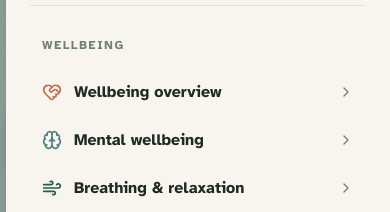
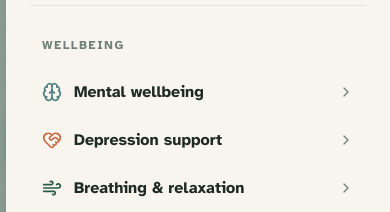
Before and after one commit to hacrex/Nirvan, a Next.js app in the folder website/: page / in a window 390 px wide. Both pictures are taken after a click on the button "Open navigation menu". Shown: the part 368-580 px from the top of the page. Built offline with nearby package versions, Linux system fonts and the light colour scheme.

Commit message:
Separate wellbeing and depression support navigation

```diff
--- a/website/src/components/layout/Header.tsx
+++ b/website/src/components/layout/Header.tsx
@@ -59,7 +59,7 @@ export const Header: React.FC = () => {
                 {isWellbeingOpen && (
                   <div className="absolute left-0 top-full z-50 w-72 pt-2">
                     <div className="space-y-1 rounded-2xl border border-[#dce4dc] bg-white p-3 shadow-soft-lg">
-                      <Link href="/wellbeing" className={menuLink}><HeartHandshake className="h-5 w-5 text-[#c66b4a]" aria-hidden="true" /><span><strong className="block text-sm text-[#1f2a24]">Wellbeing overview</strong><small className="text-xs text-[#708078]">Whole-person recovery support</small></span></Link>
+                      <Link href="/wellbeing/depression-support" className={menuLink}><HeartHandshake className="h-5 w-5 text-[#c66b4a]" aria-hidden="true" /><span><strong className="block text-sm text-[#1f2a24]">Depression support</strong><small className="text-xs text-[#708078]">Understanding low mood and self-help</small></span></Link>
                       <Link href="/wellbeing/sleep" className={menuLink}><Wind className="h-5 w-5 text-[#4f7f83]" aria-hidden="true" /><span><strong className="block text-sm text-[#1f2a24]">Sleep &amp; rest</strong><small className="text-xs text-[#708078]">Make space for recovery</small></span></Link>
                       <Link href="/wellbeing/mental-health" className={menuLink}><Brain className="h-5 w-5 text-[#285b4a]" aria-hidden="true" /><span><strong className="block text-sm text-[#1f2a24]">Mental wellbeing</strong><small className="text-xs text-[#708078]">Mood, energy, and motivation</small></span></Link>
                     </div>
--- a/website/src/components/layout/MobileMenu.tsx
+++ b/website/src/components/layout/MobileMenu.tsx
@@ -89,8 +89,8 @@ export const MobileMenu: React.FC<MobileMenuProps> = ({ isOpen, onClose }) => {
           <div className="space-y-1 border-t border-[#dce4dc] pt-6">
             <span className="px-3 text-xs font-bold uppercase tracking-[0.14em] text-[#708078]">Wellbeing</span>
             <div className="mt-3 space-y-1">
-              <Link href="/wellbeing" onClick={onClose} className={itemClass}><span className="flex items-center gap-3"><HeartHandshake className="h-5 w-5 text-[#c66b4a]" aria-hidden="true" />Wellbeing overview</span><ChevronRight className="h-4 w-4 text-[#708078]" aria-hidden="true" /></Link>
               <Link href="/wellbeing/mental-health" onClick={onClose} className={itemClass}><span className="flex items-center gap-3"><Brain className="h-5 w-5 text-[#4f7f83]" aria-hidden="true" />Mental wellbeing</span><ChevronRight className="h-4 w-4 text-[#708078]" aria-hidden="true" /></Link>
+              <Link href="/wellbeing/depression-support" onClick={onClose} className={itemClass}><span className="flex items-center gap-3"><HeartHandshake className="h-5 w-5 text-[#c66b4a]" aria-hidden="true" />Depression support</span><ChevronRight className="h-4 w-4 text-[#708078]" aria-hidden="true" /></Link>
               <Link href="/wellbeing/breathing-relaxation" onClick={onClose} className={itemClass}><span className="flex items-center gap-3"><Wind className="h-5 w-5 text-[#285b4a]" aria-hidden="true" />Breathing &amp; relaxation</span><ChevronRight className="h-4 w-4 text-[#708078]" aria-hidden="true" /></Link>
             </div>
           </div>
```
